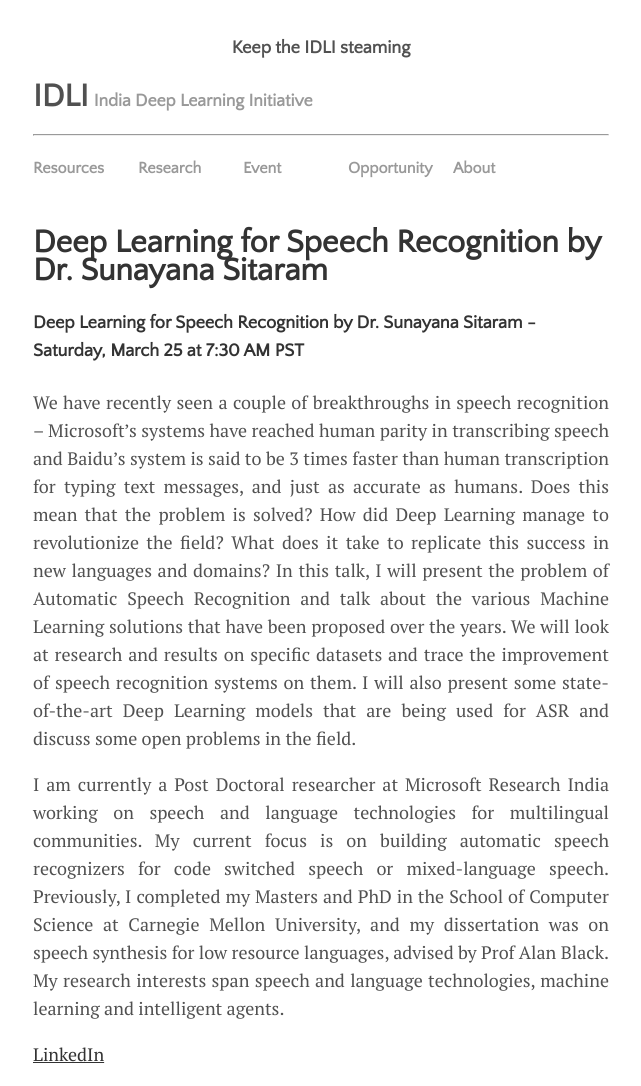
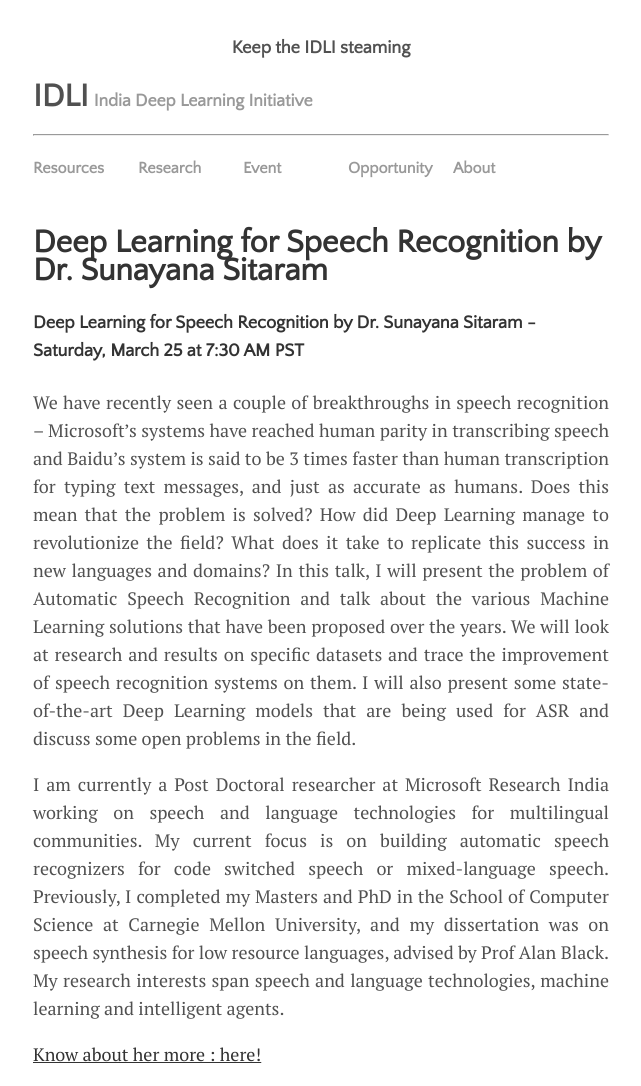
Before and after one commit to IndiaDeepLearningInitiative-IDLI/IndiaDeepLearningInitiative-IDLI.github.io, a Jekyll site: the page built from _session/2017-03-25-dl-avr.md, in a window 1280 px wide. Shown: the top 1086 px of the page, without its empty margins (319-960 px from the left). Built offline with Jekyll 4.4.1, drawn with Linux system fonts in a browser that asks for light colours; nearby versions of some CDN libraries; comment, search, counter and statistics services are not loaded; grey boxes are pictures that could not be loaded.

Commit message:
Update 2017-03-25-dl-avr.md

```diff
--- a/_session/2017-03-25-dl-avr.md
+++ b/_session/2017-03-25-dl-avr.md
@@ -7,6 +7,8 @@ title: Deep Learning for Speech Recognition by Dr. Sunayana Sitaram
 
 <p style="text-align: justify;">We have recently seen a couple of breakthroughs in speech recognition – Microsoft’s systems have reached human parity in transcribing speech and Baidu’s system is said to be 3 times faster than human transcription for typing text messages, and just as accurate as humans. Does this mean that the problem is solved? How did Deep Learning manage to revolutionize the field? What does it take to replicate this success in new languages and domains? In this talk, I will present the problem of Automatic Speech Recognition and talk about the various Machine Learning solutions that have been proposed over the years. We will look at research and results on specific datasets and trace the improvement of speech recognition systems on them. I will also present some state-of-the-art Deep Learning models that are being used for ASR and discuss some open problems in the field.</p>
 
-<p style="text-align: justify;">I am currently a Post Doctoral researcher at Microsoft Research India working on speech and language technologies for multilingual communities. My current focus is on building automatic speech recognizers for code switched speech or mixed-language speech. Previously, I completed my Masters and PhD in the School of Computer Science at Carnegie Mellon University, and my dissertation was on speech synthesis for low resource languages, advised by Prof Alan Black. My research interests span speech and language technologies, machine learning and intelligent agents.</p> [LinkedIn]( https://www.linkedin.com/in/sunayana/ )
+<p style="text-align: justify;">I am currently a Post Doctoral researcher at Microsoft Research India working on speech and language technologies for multilingual communities. My current focus is on building automatic speech recognizers for code switched speech or mixed-language speech. Previously, I completed my Masters and PhD in the School of Computer Science at Carnegie Mellon University, and my dissertation was on speech synthesis for low resource languages, advised by Prof Alan Black. My research interests span speech and language technologies, machine learning and intelligent agents.</p>
+
+[Know about her more : here!]( https://www.linkedin.com/in/sunayana/ )
 
 <iframe width="560" height="315" src="https://www.youtube.com/embed/gdq1HU4w_VI" frameborder="0" allowfullscreen></iframe>
```
